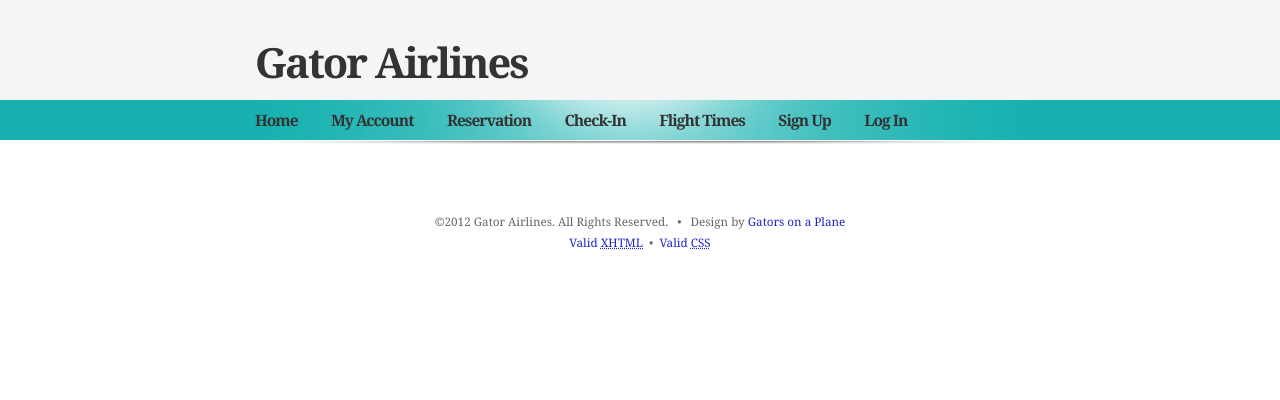
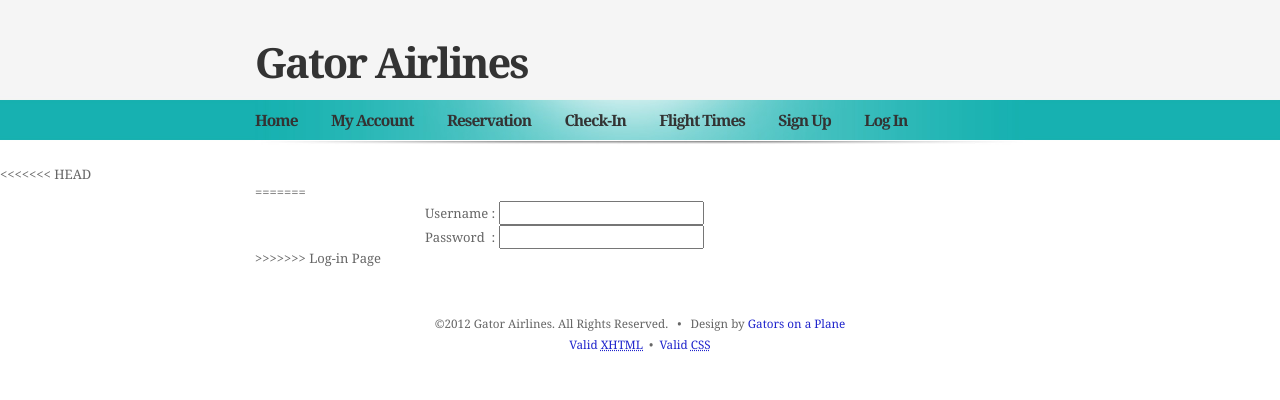
Before and after one commit to jpope19/GatorAirlines, a PHP site: the page made by Website project Template/log_in.php in a window 1280 px wide. Shown: the top 400 px of the page. Run offline with PHP 8.4, Linux system fonts and the light colour scheme.

Commit message:
login page front end

```diff
--- a/Website project Template/log_in.php
+++ b/Website project Template/log_in.php
@@ -65,6 +65,7 @@ session_start();
 </div>
 <!-- end menu -->
 <!-- start page -->
+<<<<<<< HEAD
 <div id="page">
 
 
@@ -72,6 +73,26 @@ session_start();
 
 HTML CODE FOR SIGN IN
 --!>
+=======
+ <div id="page">
+<!--
+<input type="radio" name="admin" class="admin" value="Admin">Admin
+<input type="radio" name="customer" class="customer" value="Customer">Customer<br>
+-->
+<body>
+    <div style= "width:430px; margin:0 auto;"> <!--"text-align:center;"> -->
+        <form action="">
+		Username&nbsp: <input type="text" name="username" /><br />
+		Password&nbsp&nbsp: <input type="password" name="password" />
+		</form>
+    </div>
+</body>
+
+
+
+
+
+>>>>>>> Log-in Page
 
 
 </div>
@@ -81,7 +102,7 @@ HTML CODE FOR SIGN IN
 </div>
 <!-- end page -->
 <!-- start footer -->
-<div id="footer">
+<div id= "footer">
 	<?php include 'section/Footer.php'; ?>
 </div>
 <!-- end footer -->
```
